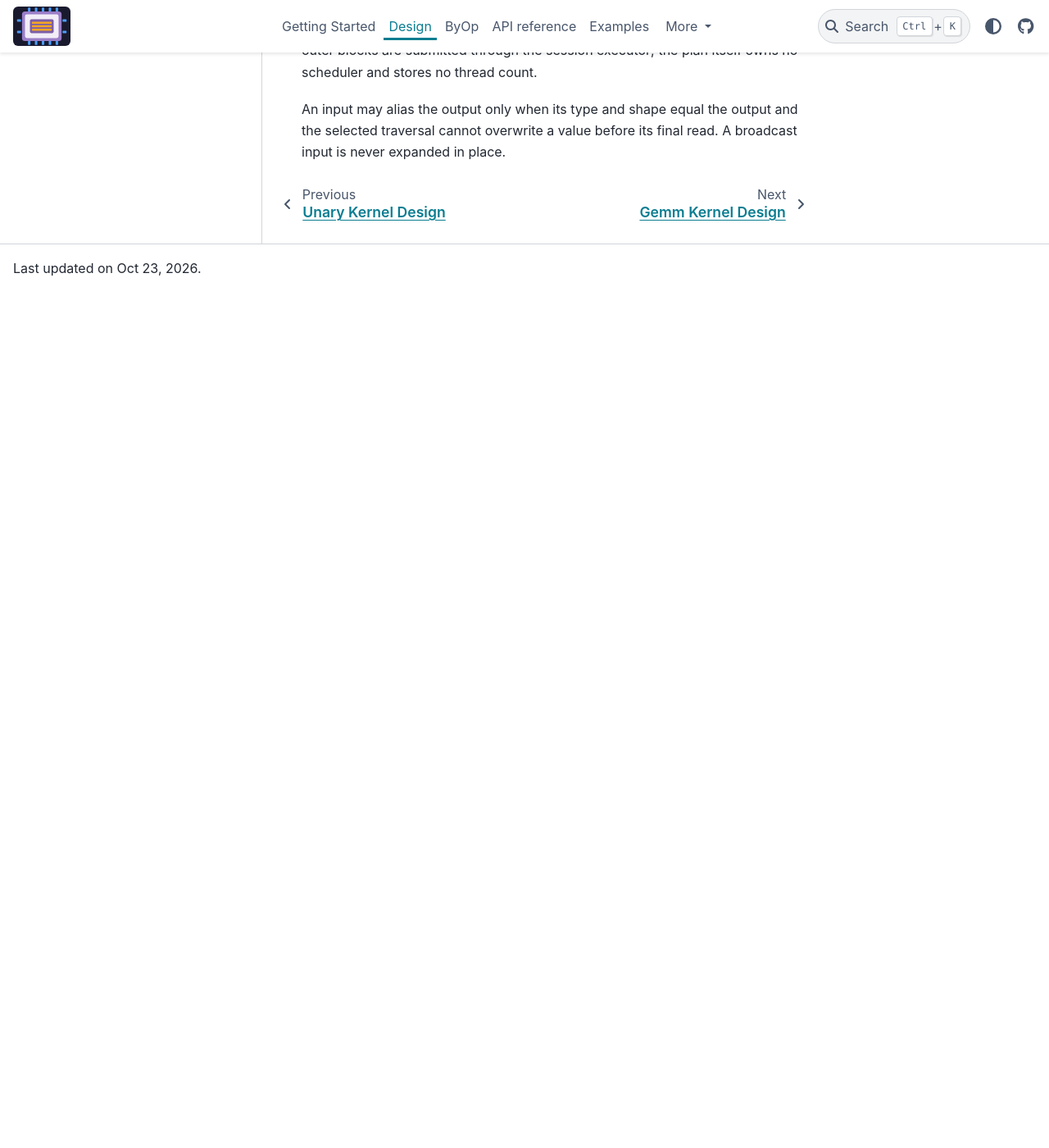
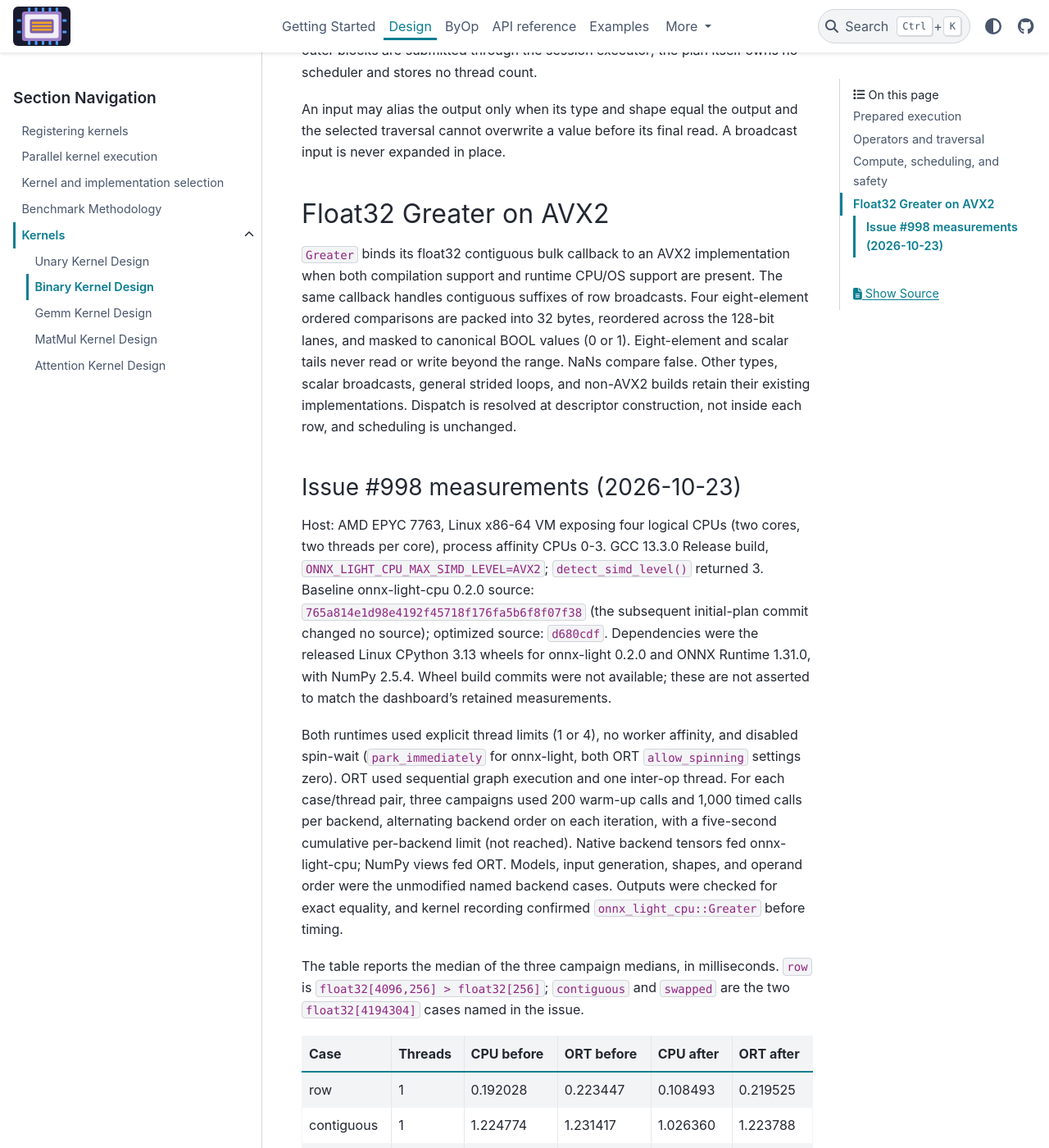
Before and after one commit to xadupre/onnx-light-cpu, a Sphinx documentation site: the page built from docs/design/kernels/binary_kernel_design.rst, in a window 1280 px wide and 1400 px high, scrolled down 2157 px. Shown: the whole window at 82% size. Built offline with Sphinx 7.4.7 and the PyData theme 0.15.4, drawn with Linux system fonts in a browser that asks for light colours; pages that are not in the unit, such as notebooks, are missing from menus; before the commit the page ends 2513 px from its top, so only the background shows below that; some of the changed text lies outside the part shown.

Commit message:
Document Greater benchmark reproduction, timings, and limitations
Co-authored-by: xadupre <22452781+xadupre@users.noreply.github.com>

```diff
--- a/docs/design/kernels/binary_kernel_design.rst
+++ b/docs/design/kernels/binary_kernel_design.rst
@@ -96,3 +96,93 @@ plan itself owns no scheduler and stores no thread count.
 An input may alias the output only when its type and shape equal the output and
 the selected traversal cannot overwrite a value before its final read. A
 broadcast input is never expanded in place.
+
+Float32 Greater on AVX2
+-----------------------
+
+``Greater`` binds its float32 contiguous bulk callback to an AVX2 implementation
+when both compilation support and runtime CPU/OS support are present. The same
+callback handles contiguous suffixes of row broadcasts. Four eight-element
+ordered comparisons are packed into 32 bytes, reordered across the 128-bit
+lanes, and masked to canonical BOOL values (0 or 1). Eight-element and scalar
+tails never read or write beyond the range. NaNs compare false. Other types,
+scalar broadcasts, general strided loops, and non-AVX2 builds retain their
+existing implementations. Dispatch is resolved at descriptor construction, not
+inside each row, and scheduling is unchanged.
+
+Issue #998 measurements (2026-10-23)
+~~~~~~~~~~~~~~~~~~~~~~~~~~~~~~~~~~~
+
+Host: AMD EPYC 7763, Linux x86-64 VM exposing four logical CPUs (two cores,
+two threads per core), process affinity CPUs 0-3. GCC 13.3.0 Release build,
+``ONNX_LIGHT_CPU_MAX_SIMD_LEVEL=AVX2``; ``detect_simd_level()`` returned 3.
+Baseline onnx-light-cpu 0.2.0 source:
+``765a814e1d98e4192f45718f176fa5b6f8f07f38`` (the subsequent initial-plan
+commit changed no source); optimized source:
+``d680cdf``. Dependencies were the released Linux CPython 3.13 wheels for
+onnx-light 0.2.0 and ONNX Runtime 1.31.0, with NumPy 2.5.4. Wheel build
+commits were not available; these are not asserted to match the dashboard's
+retained measurements.
+
+Both runtimes used explicit thread limits (1 or 4), no worker affinity, and
+disabled spin-wait (``park_immediately`` for onnx-light, both ORT
+``allow_spinning`` settings zero). ORT used sequential graph execution and one
+inter-op thread. For each case/thread pair, three campaigns used 200 warm-up
+calls and 1,000 timed calls per backend, alternating backend order on each
+iteration, with a five-second cumulative per-backend limit (not reached).
+Native backend tensors fed onnx-light-cpu; NumPy views fed ORT. Models, input
+generation, shapes, and operand order were the unmodified named backend cases.
+Outputs were checked for exact equality, and kernel recording confirmed
+``onnx_light_cpu::Greater`` before timing.
+
+The table reports the median of the three campaign medians, in milliseconds.
+``row`` is ``float32[4096,256] > float32[256]``; ``contiguous`` and
+``swapped`` are the two ``float32[4194304]`` cases named in the issue.
+
+========== ======= ========== ========== ========= =========
+Case       Threads CPU before ORT before CPU after ORT after
+========== ======= ========== ========== ========= =========
+row        1       0.192028   0.223447   0.108493  0.219525
+contiguous 1       1.224774   1.231417   1.026360  1.223788
+swapped    1       1.238185   1.205388   0.998292  1.173505
+row        4       0.143558   0.157213   0.101795  0.156933
+contiguous 4       0.811078   0.801149   0.801099  0.810692
+swapped    4       0.798940   0.791766   0.780185  0.793505
+========== ======= ========== ========== ========= =========
+
+The dashboard's row gap did not reproduce. The four-thread contiguous gap was
+repeatable but smaller (1.2-1.6%); swapped was near parity. The optimized row
+case improved by 1.41x with four threads and 1.77x with one. Single-thread
+contiguous cases improved by 1.19-1.24x. Four-thread contiguous timings remain
+near parity: the optimized ordinary case ranged from 0.788 to 0.809 ms and
+even lost narrowly to ORT in one campaign. These small differences are not a
+decisive win; neither historical latencies nor all historical gaps were reproduced.
+
+Hardware-counter profiling was unavailable (``perf_event_paranoid=4``).
+Assembly inspection showed baseline SSE comparisons followed by extensive
+unpacking/shuffling to produce byte results. The selected AVX2 callback instead
+uses four ``vcmpgt_oqps``, two ``vpackssdw``, one ``vpacksswb``, ``vpermd``,
+and ``vpand`` per 32 results. The row and single-thread improvements support
+reducing that packing overhead; the four-thread streaming cases remain limited
+by effects this change does not resolve.
+
+Validation passed all 41 targeted binary C++ tests and 154 Greater backend
+correctness cases. The new lengths 0-257, unaligned buffers, row/swapped cases,
+and IEEE special-value test also passed AddressSanitizer/UndefinedBehaviorSanitizer.
+All 13 broadcast-plan tests passed with AVX2/F16C source groups excluded; that
+forced configuration also exposed an unrelated float16 dispatch-pointer
+assertion in the descriptor suite. The normal AVX2 configuration passes it.
+
+To reproduce the timing loop after building the Python integration, select
+``TestMode.BENCHMARK`` cases with
+``generate_benchmark_expected_outputs=False`` and this exact regular expression::
+
+   ^test_cpu_greater_v13_(row_float32xfloat32_to_bool_n1048576|contiguous_float32xfloat32_to_bool(_swapped)?_n4194304)_benchmark$
+
+Use ``onnx_light_cpu._benchmark._prepare_feeds`` for separate native/NumPy
+feeds, the session policies above, and
+``tools.benchmark_binary_parity.measure_alternating((cpu_run, ort_run),
+repeat=1000, warmup=200, max_repeat_time=5)`` three times per case/thread pair.
+Run with ``taskset -c 0-3`` and keep kernel recording disabled during timing.
+Do not use that parity tool's case selector: it excludes swapped cases and
+float32 Greater is not part of its priority matrix.
```
